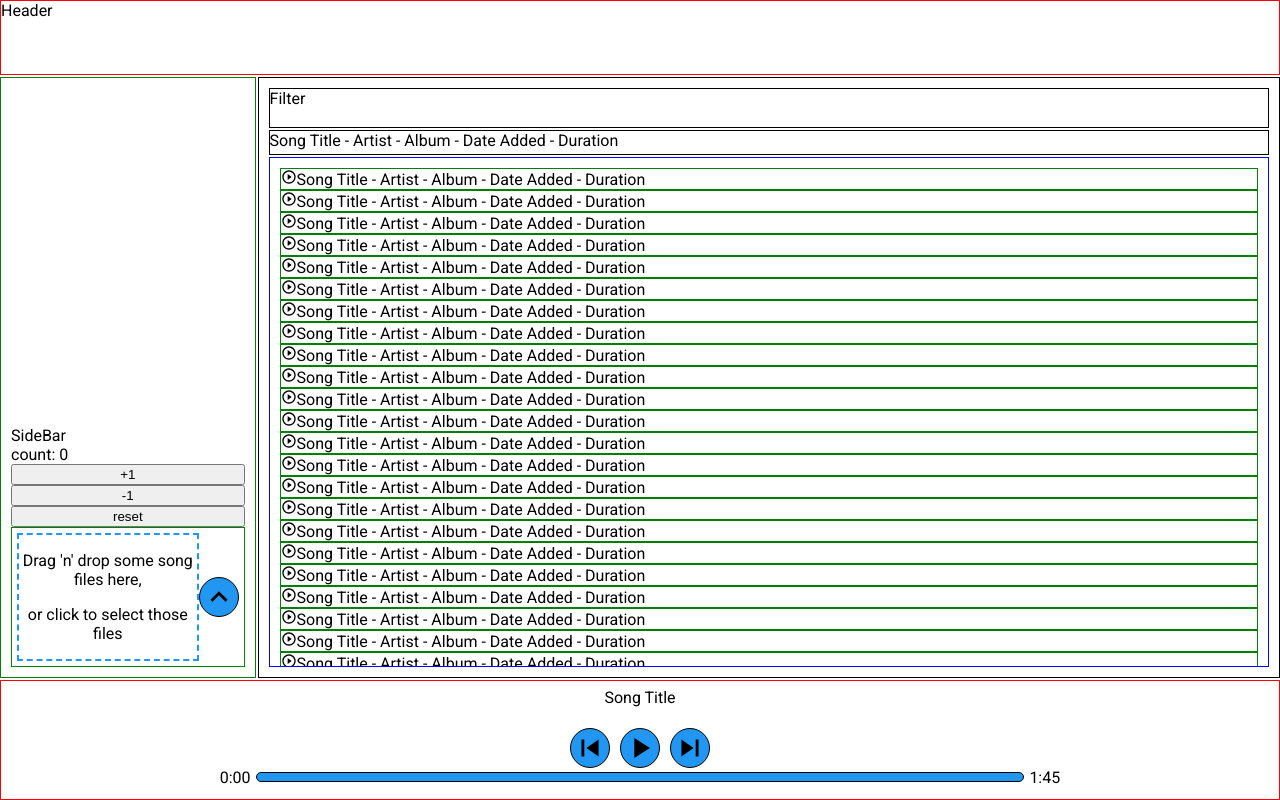
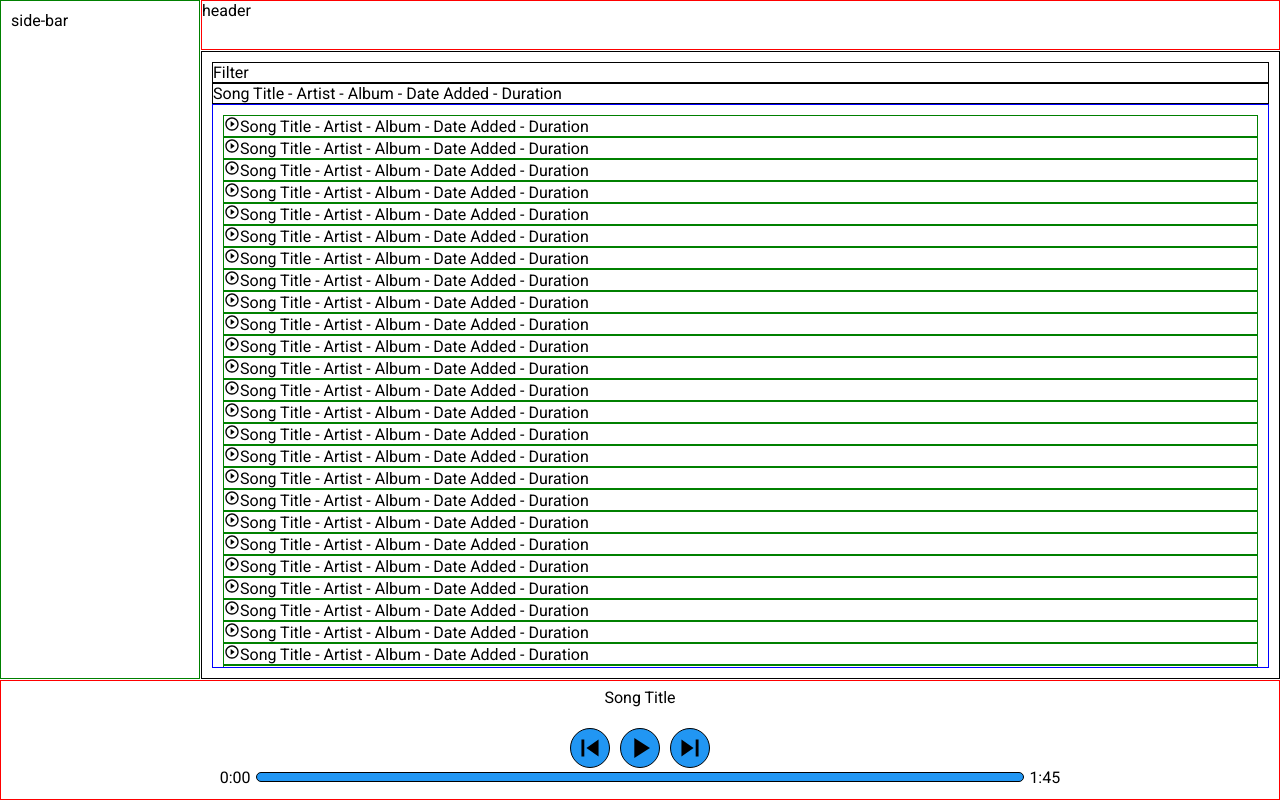
Before and after one commit to Maximtamgoo/music-streamer, a React (Create React App) app in the folder react-client/: page / in a window 1280 px wide. Built offline with nearby package versions, Linux system fonts and the light colour scheme.

Commit message:
rearranged components via css grid

```diff
--- a/react-client/src/components/App.css
+++ b/react-client/src/components/App.css
@@ -1,39 +1,24 @@
 .App {
   display: grid;
-  grid-template-columns: 1fr;
-  grid-template-rows: 75px auto 120px;
-  gap: 2px 2px;
-  grid-template-areas: "header" "middle" "player";
-}
-
-.header { grid-area: header; }
-
-.middle {
-  display: grid;
-  grid-template-columns: .5fr 2fr;
-  grid-template-rows: 1fr;
-  gap: 2px 2px;
-  grid-template-areas: "side-bar songs-panel";
-  grid-area: middle;
-  overflow: hidden;
+  grid-template-columns: 200px auto;
+  grid-template-rows: 50px auto 120px;
+  gap: 1px 1px;
+  grid-template-areas: "side-bar header" "side-bar songs-panel" "player player";
 }
 
 .side-bar { grid-area: side-bar; }
 
-.songs-panel {
-  display: grid;
-  grid-template-columns: 1fr;
-  grid-template-rows: 40px 25px auto;
-  gap: 2px 2px;
-  grid-template-areas: "filter" "order-by" "song-list";
-  grid-area: songs-panel;
-  overflow: hidden;
+.header { grid-area: header; }
+
+.songs-panel { grid-area: songs-panel; }
+
+.player { grid-area: player; }
+
+.side-bar {
+  border: 1px solid green;
+  padding: 10px;
 }
 
-.filter { grid-area: filter; }
-
-.order-by { grid-area: order-by; }
-
-.song-list { grid-area: song-list; }
-
-.player { grid-area: player; }
+.header {
+  border: 1px solid red;
+}
--- a/react-client/src/components/App.jsx
+++ b/react-client/src/components/App.jsx
@@ -1,18 +1,20 @@
 import React from 'react'
 import './App.css'
-import Header from './Header/Header'
-import SideBar from './SideBar/SideBar'
 import SongsPanel from './SongsPanel/SongsPanel'
 import Player from './Player/Player'
 
 const App = () => {
   return (
     <div className="App">
-      <Header />
-      <div className="middle">
-        <SideBar />
-        <SongsPanel />
+      <div class="side-bar">
+        side-bar
       </div>
+      <div class="header">
+        header
+        {/* <UploadsDropdown /> */}
+        {/* <AccountDropdown /> */}
+      </div>
+      <SongsPanel />
       <Player />
     </div>
   )
--- a/react-client/src/components/SongsPanel/style/SongList.css
+++ b/react-client/src/components/SongsPanel/style/SongList.css
@@ -1,5 +1,4 @@
 .song-list {
-  list-style-type: none;
   border: 1px solid blue;
   color: black;
   padding: 10px;
--- a/react-client/src/components/SongsPanel/style/SongsPanel.css
+++ b/react-client/src/components/SongsPanel/style/SongsPanel.css
@@ -1,4 +1,7 @@
 .songs-panel {
   border: 1px solid black;
   padding: 10px;
+  overflow: hidden;
+  display: flex;
+  flex-direction: column;
 }
```
